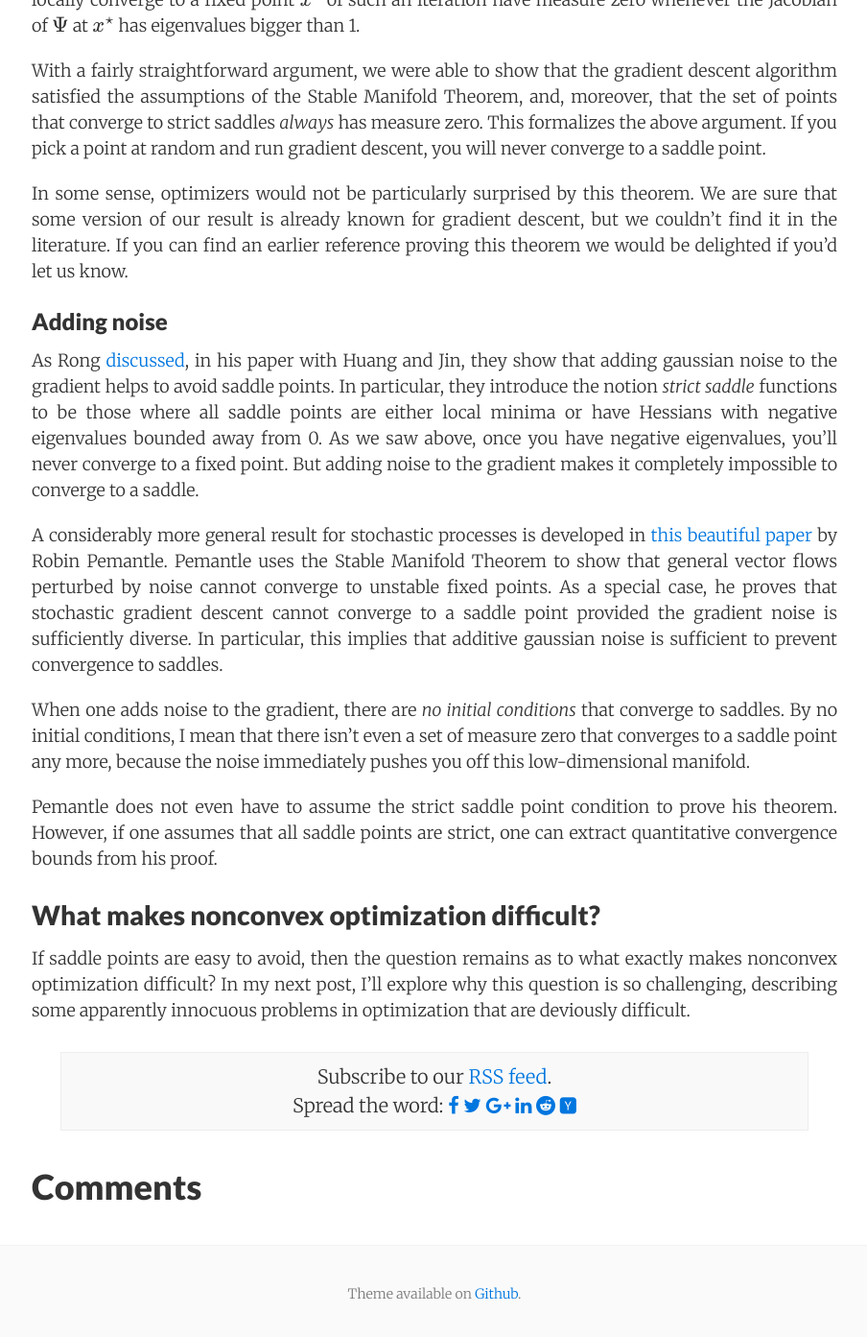
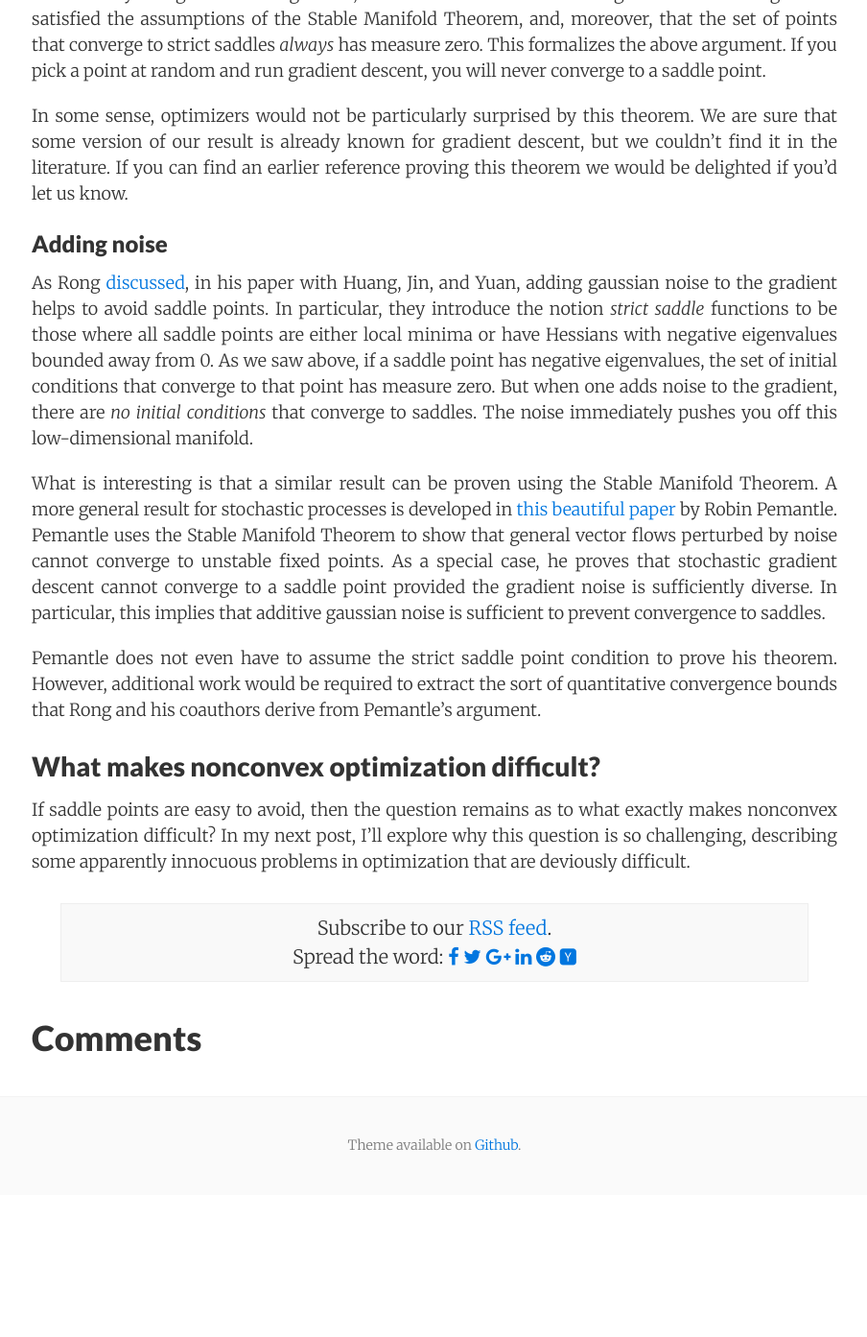
Before and after one commit to offconvex/offconvex.github.io, a Jekyll site: the page built from _posts/2016-03-24-saddles-again.md, in a window 1280 px wide and 1400 px high, scrolled down 1925 px. Shown: the top 1393 px of the window at 96% size, without its empty margins (187-1091 px from the left). Built offline with Jekyll 4.4.1, drawn with Linux system fonts in a browser that asks for light colours; nearby versions of some CDN libraries; formulas are drawn with MathJax 3; comment, search, counter and statistics services are not loaded; after the commit the page ends 3170 px from its top, so only the background shows below that; some of the changed text lies outside the part shown.

Commit message:
Update 2016-03-24-saddles-again.md

```diff
--- a/_posts/2016-03-24-saddles-again.md
+++ b/_posts/2016-03-24-saddles-again.md
@@ -7,7 +7,7 @@
 visible:    false
 ---
 
-Thanks to Rong for the [very nice blog post](http://www.offconvex.org/2016/03/22/saddlepoints/) describing critical points of nonconvex functions and how to avoid them. In this post, I’d like to highlight a couple of facts that are not widely appreciated about nonlinear optimization. First, it is super hard to converge to a saddle point. (Just look at those pictures in Rong’s post!  If you move ever so slightly you fall off the saddle).  Dumb algorithms like gradient descent with constant step sizes can’t converge to saddle points unless you try really hard.  Second, and more importantly, I would like to briefly describe why the hardness of non-convex optimization likely doesn’t arise from strict saddle points but rather from more subtle degenerate critical phenomena.
+Thanks to Rong for the [very nice blog post](http://www.offconvex.org/2016/03/22/saddlepoints/) describing critical points of nonconvex functions and how to avoid them. In this post, I’d like to highlight a fact that is not widely appreciated about nonlinear optimization. It is super hard to converge to a saddle point. (Just look at those pictures in Rong’s post!  If you move ever so slightly you fall off the saddle).  Even dumb algorithms like gradient descent with constant step sizes can’t converge to saddle points unless you try really hard.
 
 ## It’s hard to converge to a saddle.
 
@@ -51,13 +51,11 @@
 
 ### Adding noise
 
-As Rong [discussed](http://www.offconvex.org/2016/03/22/saddlepoints/), in his paper with Huang and Jin, they show that adding gaussian noise to the gradient helps to avoid saddle points.  In particular, they introduce the notion *strict saddle* functions to be those where all saddle points are either local minima or have Hessians with negative eigenvalues bounded away from 0.  As we saw above, once you have negative eigenvalues, you’ll never converge to a fixed point.  But adding noise to the gradient makes it completely impossible to converge to a saddle.
+As Rong [discussed](http://www.offconvex.org/2016/03/22/saddlepoints/), in his paper with Huang, Jin, and Yuan, adding gaussian noise to the gradient helps to avoid saddle points.  In particular, they introduce the notion *strict saddle* functions to be those where all saddle points are either local minima or have Hessians with negative eigenvalues bounded away from 0.  As we saw above, if a saddle point has negative eigenvalues, the set of initial conditions that converge to that point has measure zero.  But when one adds noise to the gradient, there are *no initial conditions* that converge to saddles.  The noise immediately pushes you off this low-dimensional manifold.
 
-A considerably more general result for stochastic processes is developed in [this beautiful paper](https://www.math.upenn.edu/~pemantle/papers/nonconvergence.pdf) by Robin Pemantle.  Pemantle uses the Stable Manifold Theorem to show that general vector flows perturbed by noise cannot converge to unstable fixed points. As a special case, he proves that stochastic gradient descent cannot converge to a saddle point provided the gradient noise is sufficiently diverse.  In particular, this implies that additive gaussian noise is sufficient to prevent convergence to saddles.
+What is interesting is that a similar result can be proven using the Stable Manifold Theorem.  A more general result for stochastic processes is developed in [this beautiful paper](https://www.math.upenn.edu/~pemantle/papers/nonconvergence.pdf) by Robin Pemantle.  Pemantle uses the Stable Manifold Theorem to show that general vector flows perturbed by noise cannot converge to unstable fixed points. As a special case, he proves that stochastic gradient descent cannot converge to a saddle point provided the gradient noise is sufficiently diverse.  In particular, this implies that additive gaussian noise is sufficient to prevent convergence to saddles.
 
-When one adds noise to the gradient, there are *no initial conditions* that converge to saddles.  By no initial conditions, I mean that there isn’t even a set of measure zero that converges to a saddle point any more, because the noise immediately pushes you off this low-dimensional manifold.
-
-Pemantle does not even have to assume the strict saddle point condition to prove his theorem.  However, if one assumes that all saddle points are strict, one can extract quantitative convergence bounds from his proof.
+Pemantle does not even have to assume the strict saddle point condition to prove his theorem.  However, additional work would be required to extract the sort of quantitative convergence bounds that Rong and his coauthors derive from Pemantle’s argument.
 
 ## What makes nonconvex optimization difficult?
 
```
